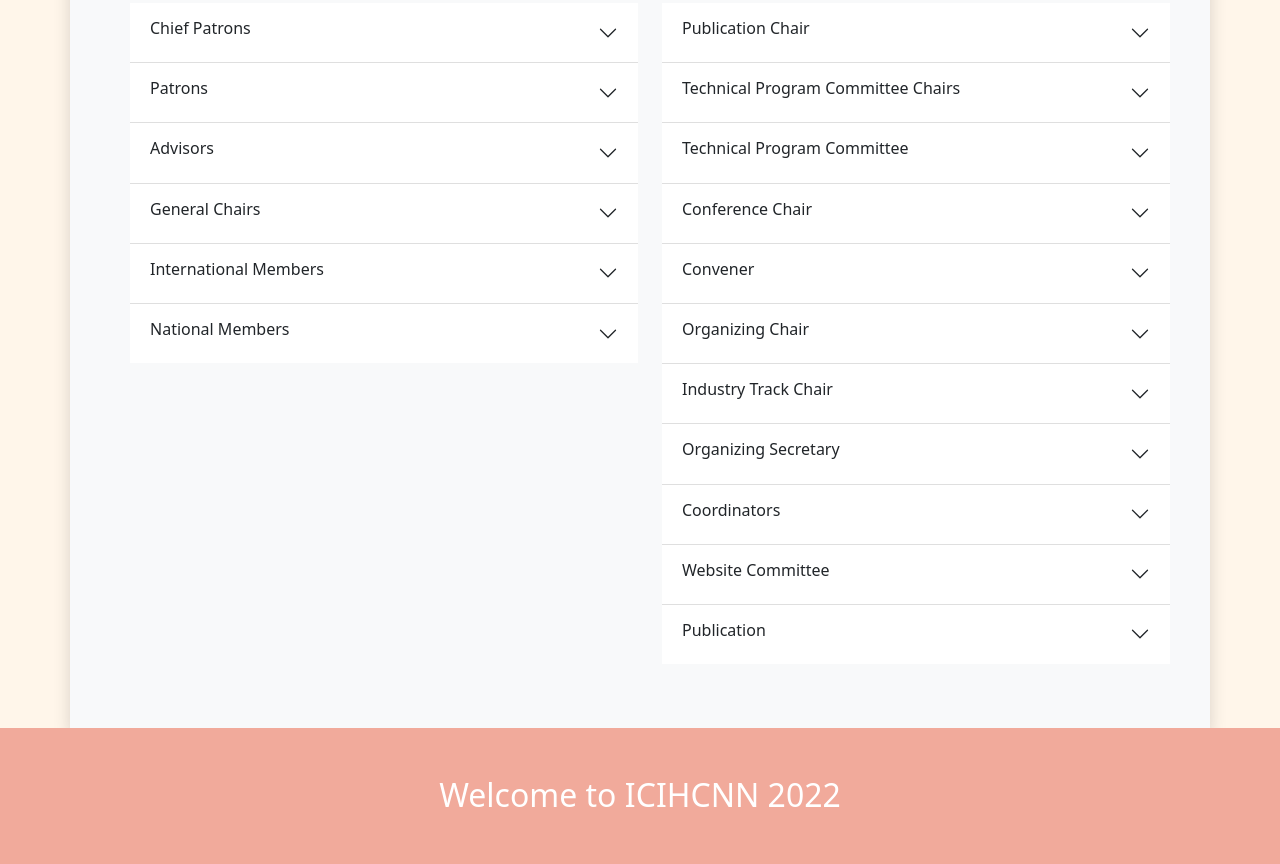
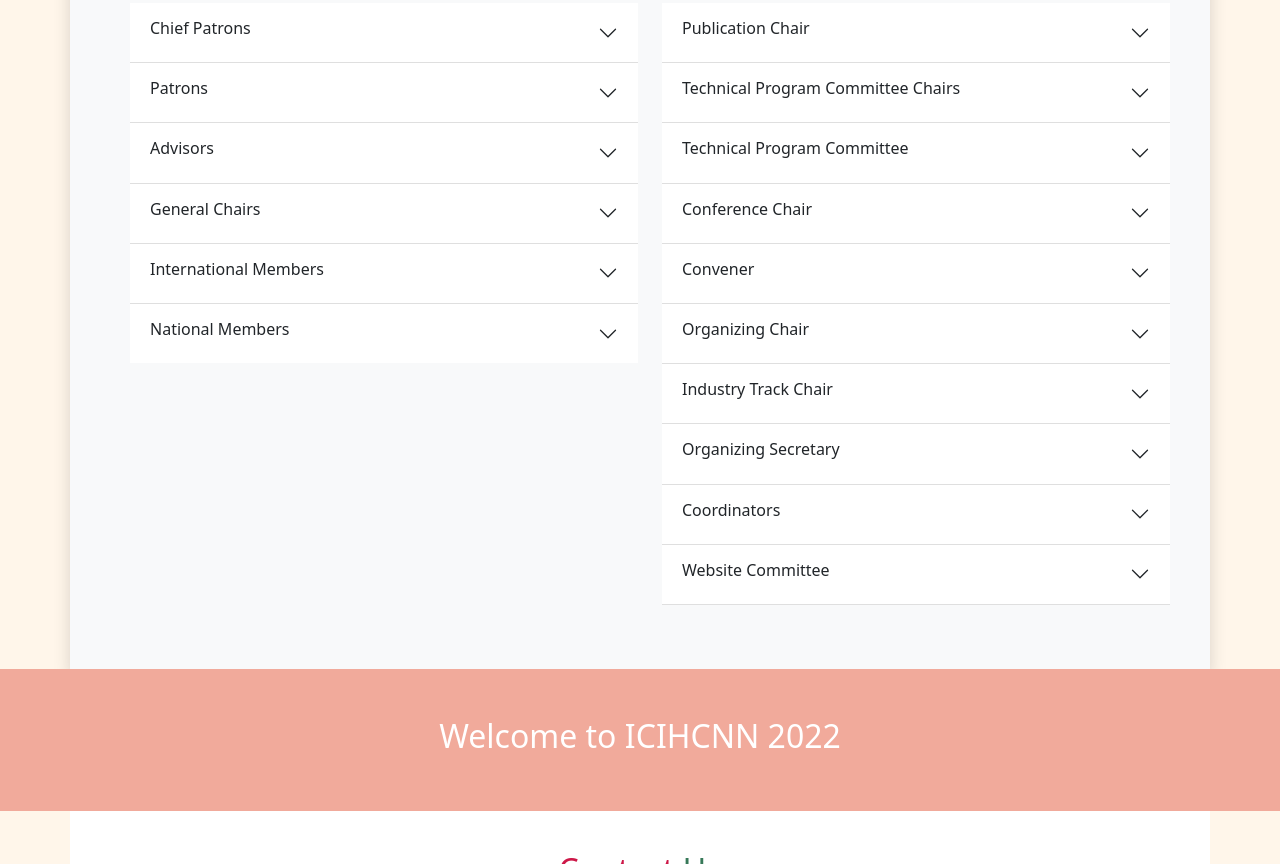
Before and after one commit to websitesvec2021/icihcnn-website, a plain HTML site: page index.html in a window 1280 px wide. Shown: the part 2889-3753 px from the top of the page. Drawn offline with nearby package versions, Linux system fonts and the light colour scheme.

Commit message:
changes in conference team

```diff
--- a/index.html
+++ b/index.html
@@ -1107,14 +1107,6 @@
               </div>
             </div>
             <div class="accordion-item">
-              <h2 class="accordion-header" id="heading-right-6">
-                <button class="accordion-button shadow-none collapsed" type="button" data-bs-toggle="collapse"
-                data-bs-target="#accordian-right-12" aria-expanded="false" aria-controls="accordian-right-6">
-                <h6>
-                  Publication
-                </h6>
-              </button>
-              </h2>
               <div id="accordion-right-11" class="accordion-collapse collapse" aria-labelledby="heading-right-6"
               data-bs-parent="#right-area">
               <div class="accordion-body">
```
